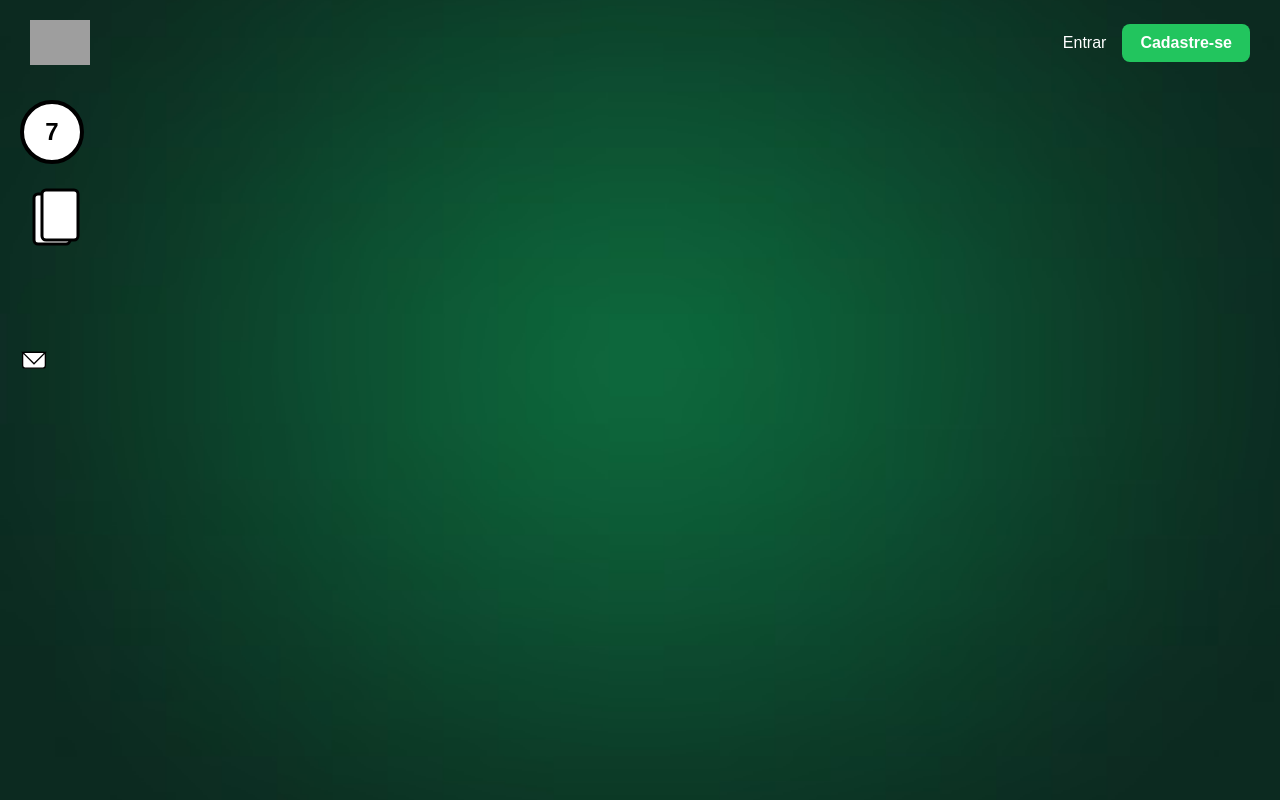
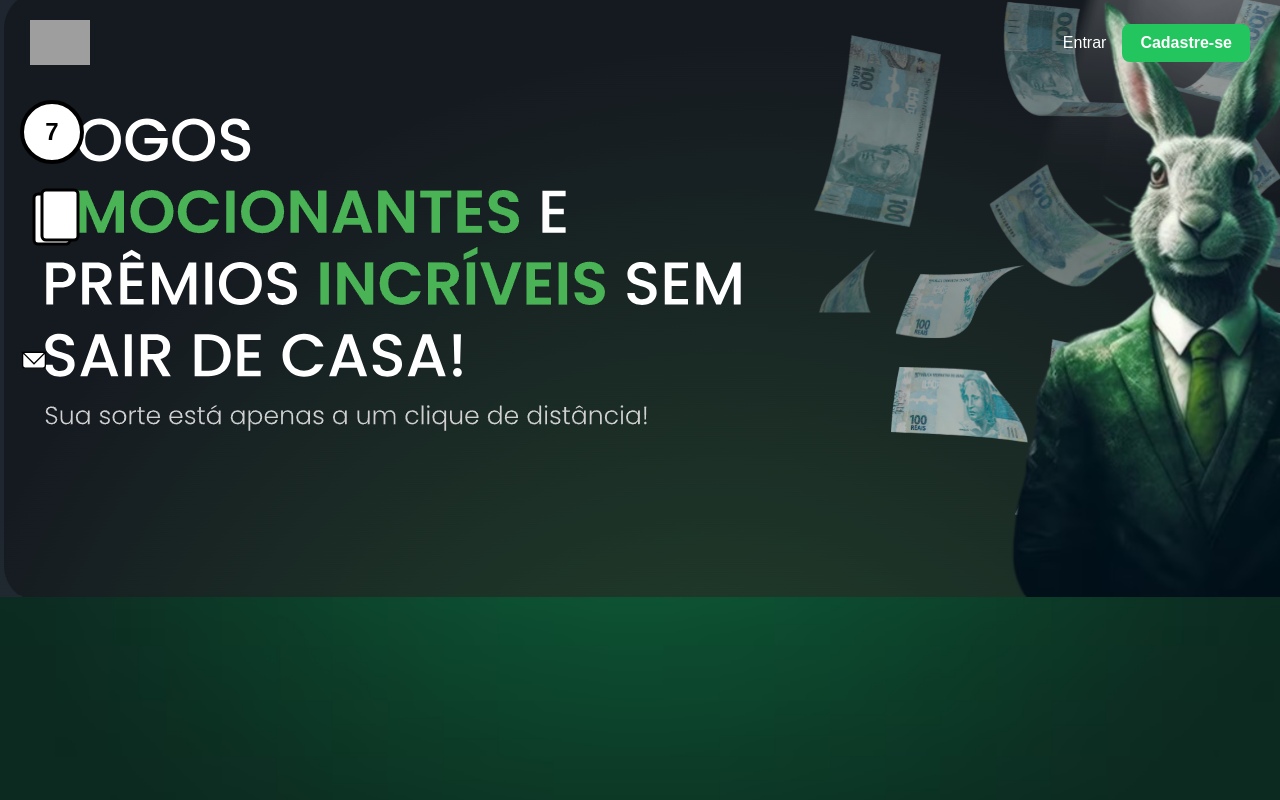
Before and after one commit to blinbingo/front, a Next.js app: page / in a window 1280 px wide. Built offline with nearby package versions, Linux system fonts and the light colour scheme; grey boxes are pictures that could not be loaded.

Commit message:
Update index.js

```diff
--- a/pages/index.js
+++ b/pages/index.js
@@ -10,6 +10,10 @@ export default function Home() {
         </div>
       </header>
 
+      <main className="banner-central">
+        <img src="/assets/banner.png" alt="Banner" className="banner-img" />
+      </main>
+
       <div className="icones-flutuantes">
         <img src="/assets/icon-bingo.svg" alt="Bingo" />
         <img src="/assets/icon-carta.svg" alt="Cartas" />
```
